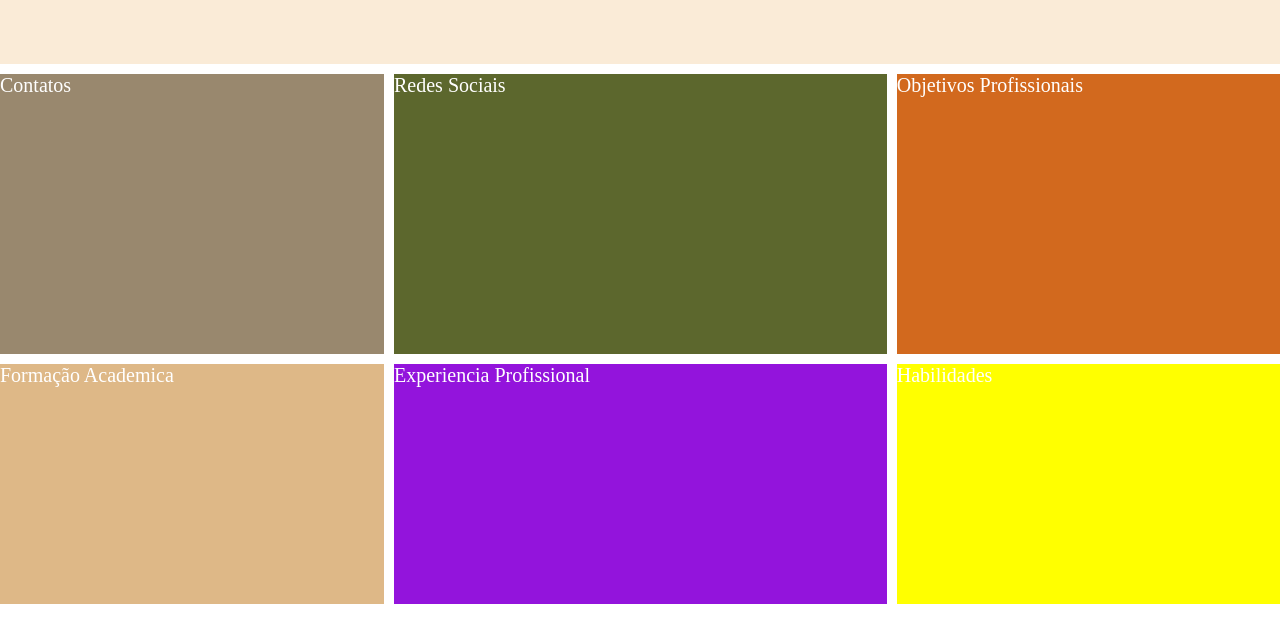
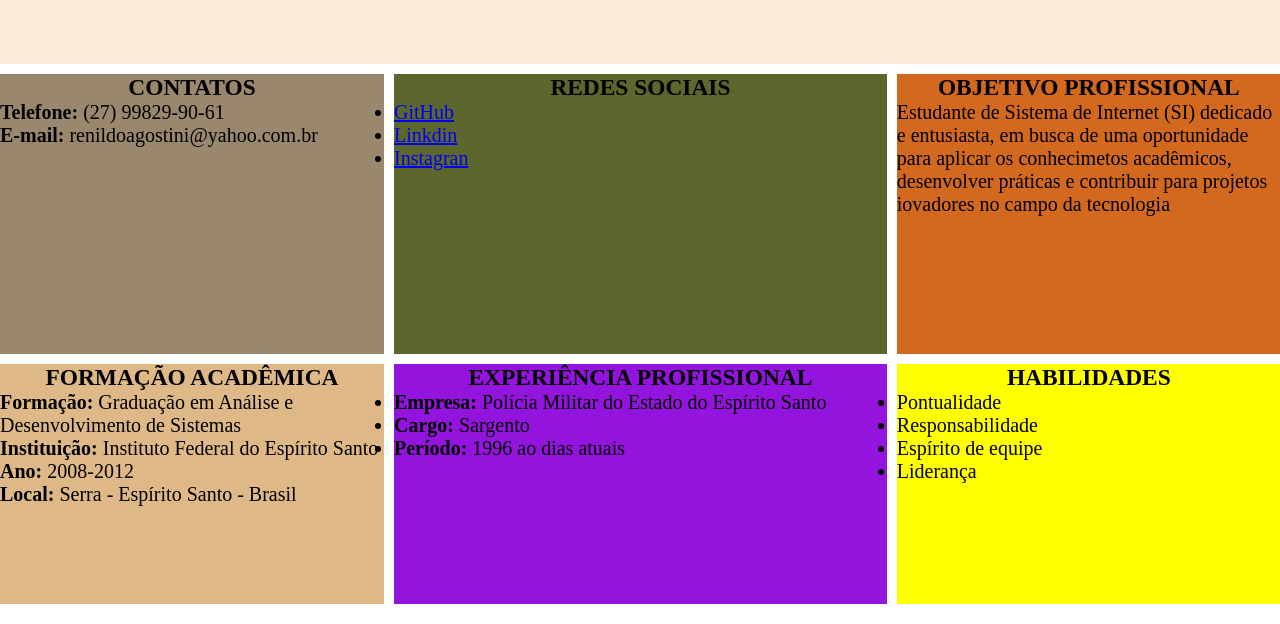
Before and after one commit to renildoagostini/Front-end, a plain HTML site: page Grid Layout/tarefaSemana11Curriculo/index.html in a window 1280 px wide. Shown: the part 176-800 px from the top of the page. Drawn offline with Linux system fonts and the light colour scheme.

Commit message:
Feito o @media

```diff
--- a/Grid Layout/tarefaSemana11Curriculo/index.html
+++ b/Grid Layout/tarefaSemana11Curriculo/index.html
@@ -3,7 +3,7 @@
 <head>
     <meta charset="UTF-8">
     <meta name="viewport" content="width=device-width, initial-scale=1.0">
-    <title>Curriculo</title>
+    <title>Curriculo Lattes</title>
     <link rel="stylesheet" href="style.css">
 </head>
 <body>
@@ -12,12 +12,53 @@
             <h1>RENILDO RIBEIRO AGOSTINI</h1>
             <h2>Analista de Sistemas</h2>
         </div>
-        <div class="contatos">Contatos</div>
-        <div class="redessociais">Redes Sociais</div>
-        <div class="objetivosprofissionais">Objetivos Profissionais</div>
-        <div class="formacaoacademica">Formação Academica</div>
-        <div class="experienciaprofissional">Experiencia Profissional</div>
-        <div class="habilidades">Habilidades</div>
+        <div class="contatos">
+            <h3>CONTATOS</h3>
+        <ul>
+            <li><strong>Telefone: </strong>(27) 99829-90-61</li>
+            <li><Strong>E-mail:</Strong> renildoagostini@yahoo.com.br</li>
+        </ul>
+        </div>
+        <div class="redessociais">
+            <h3 >REDES SOCIAIS</h3>
+        <ul>
+            <li><a href="https://github.com/renildoagostini">GitHub</a></li>
+            <li><a href="www.linkedin.com/in/renildo-ribeiro-agostini-8b27ab152">Linkdin</a></li>
+            <li><a href="https://www.instagram.com/renildoagostini?igsh=YzljYTk1ODg3Zg==">Instagran</a></li>
+        </ul>
+        </div>
+        <div class="objetivosprofissionais">
+            <h3>OBJETIVO PROFISSIONAL</h3>
+        <P>Estudante de Sistema de Internet (SI) dedicado e entusiasta, em busca de uma oportunidade para aplicar os conhecimetos acadêmicos, desenvolver práticas e contribuir para projetos iovadores no campo da tecnologia </P>
+        </div>
+        <div class="formacaoacademica">
+            <h3>FORMAÇÃO ACADÊMICA</h3>
+        <ul>
+            <li><strong>Formação:</strong> Graduação em Análise e Desenvolvimento de Sistemas
+                <ul>
+                    <li><strong>Instituição: </strong>Instituto Federal do Espírito Santo</li>
+                    <li><Strong>Ano: </Strong> 2008-2012</li>
+                    <li><Strong>Local: </Strong>Serra - Espírito Santo - Brasil</li>
+                </ul>
+            </li>
+
+        </ul>
+        </div>
+        <div class="experienciaprofissional">
+            <h3>EXPERIÊNCIA PROFISSIONAL</h3>
+        <ul>
+            <li><strong>Empresa: </strong>Polícia Militar do Estado do Espírito Santo</li>
+            <li><strong>Cargo: </strong>Sargento</li>
+            <li><strong>Período: </strong> 1996 ao dias atuais</li>
+        </ul>
+        </div>
+        <div class="habilidades"><h3>HABILIDADES</h3>
+            <ul>
+                <li>Pontualidade</li>
+                <li>Responsabilidade</li>
+                <li>Espírito de equipe</li>
+                <li>Liderança</li>
+            </ul></div>
     </div>
 </body>
 </html>
--- a/Grid Layout/tarefaSemana11Curriculo/style.css
+++ b/Grid Layout/tarefaSemana11Curriculo/style.css
@@ -9,7 +9,7 @@ body, html{
     height: 100%;
 }
 .container{
-    color: #fff;
+    background: #fff;
     font-size: 20px;
     display: grid;
     grid-template-columns: 30vw 38.5vw 30vw;
@@ -18,6 +18,7 @@ body, html{
     grid-template-areas: "header header header"
                           "contatos redessociais objetivosprofissionais"
                           "formacaoacademica experienciaprofissional habilidades";
+
 
 }
 
@@ -28,16 +29,21 @@ body, html{
     text-align: center;
 }
 
-
+h3{
+    text-align: center;
+}
 
 .contatos{
     background-color: #99886e;
     grid-area: contatos;
+
 }
 
 .redessociais{
     background-color: #5c672d;
     grid-area: redessociais;
+    text-decoration: none;
+
 }
 
 .objetivosprofissionais{
@@ -59,3 +65,21 @@ body, html{
     background-color: #ffff00;
     grid-area: habilidades;
 }
+
+
+@media only screen and (max-width: 820px){
+    .container{
+        grid-template-areas: "contatos" "redessociais" "objetivosprofissionais" "formacaoacademica" "experienciaprofissional" "habilidades";
+        grid-template-columns: 2fr;
+    }
+}
+
+@media only screen and (max-width: 480px){
+    .habilidades {
+    display: none;
+    }
+
+    .container{
+        grid-template-areas: "contatos" "redessociais" "objetivosprofissionais" "experienciaprofissional";
+    }
+}
```
